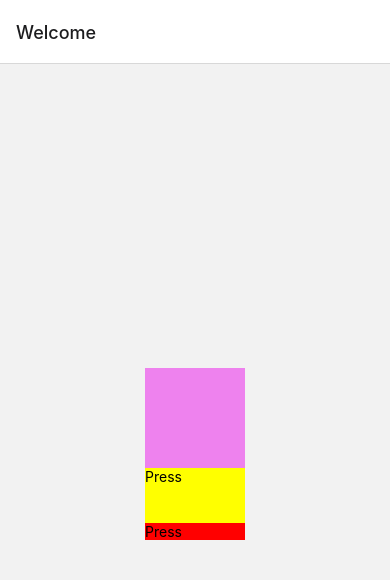
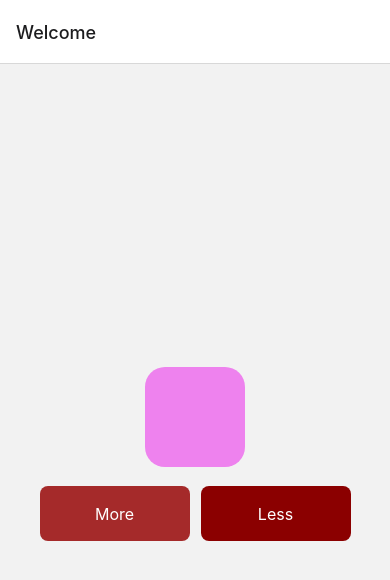
Before and after one commit to AshrafSarfraz/Animation_Reanimated, a React Native app: screen / in a window 390 px wide. Shown: the top 580 px of the page. Built offline with nearby package versions, Linux system fonts and the light colour scheme.

Commit message:
Animation Done

```diff
--- a/Src/Screen/1st_Page.js
+++ b/Src/Screen/1st_Page.js
@@ -1,5 +1,5 @@
 import React from 'react';
-import { Button, Text, TouchableOpacity, View,StyleSheet } from 'react-native';
+import { ButText, TouchableOpacity, View,StyleSheet, Text } from 'react-native';
 import Animated, { useSharedValue, useAnimatedStyle } from 'react-native-reanimated';
 
 export default function First_Screen() {
@@ -9,7 +9,7 @@ export default function First_Screen() {
     Animated_Width.value = Animated_Width.value + 50;
   };
   const handlePress1 = () => {
-    Animated_Width.value = Animated_Width.value  -50;
+    Animated_Width.value = Animated_Width.value -50;
   };
 
   const animatedStyle = useAnimatedStyle(() => {
@@ -17,23 +17,51 @@ export default function First_Screen() {
       width: Animated_Width.value,
       height: 100,
       backgroundColor: 'violet',
+      borderRadius:20,
     };
   });
 
   return (
     <View style={{ flex: 1, alignItems: 'center', justifyContent: 'center' ,}}>
       <Animated.View style={[animatedStyle]}>
-
       </Animated.View>
-    <View style={{}} >
-     <TouchableOpacity onPress={handlePress} style={{ backgroundColor: 'yellow', width: 100,height:55,}}>
-      <Text>Press</Text>
-     </TouchableOpacity>
-     <TouchableOpacity onPress={handlePress} style={{ backgroundColor: 'red', width: 100,}}>
-      <Text>Press</Text>
-     </TouchableOpacity>
-     </View>
+      <View style={styles.container}>
+      <TouchableOpacity onPress={handlePress} style={[styles.button, styles.lightButton]}>
+        <Text style={styles.buttonText}>More</Text>
+      </TouchableOpacity>
+      <TouchableOpacity onPress={handlePress1} style={[styles.button, styles.darkButton]}>
+        <Text style={styles.buttonText}>Less</Text>
+      </TouchableOpacity>
+    </View>
 
     </View>
   );
 }
+
+const styles = StyleSheet.create({
+  container: {
+    width:"90%",
+    flexDirection: 'row',
+    justifyContent: 'space-between',
+    marginTop:"5%",
+    paddingHorizontal: 20, // Optional: Add padding to the sides
+
+  },
+  button: {
+    width: 150,
+    height: 55,
+    justifyContent: 'center',
+    alignItems: 'center',
+    borderRadius: 8,
+  },
+  lightButton: {
+    backgroundColor: 'brown', // Example of light color
+  },
+  darkButton: {
+    backgroundColor: 'darkred', // Example of dark color
+  },
+  buttonText: {
+    color: 'white', // Text color for both buttons
+    fontSize: 16, // Example font size
+  },
+});
```
